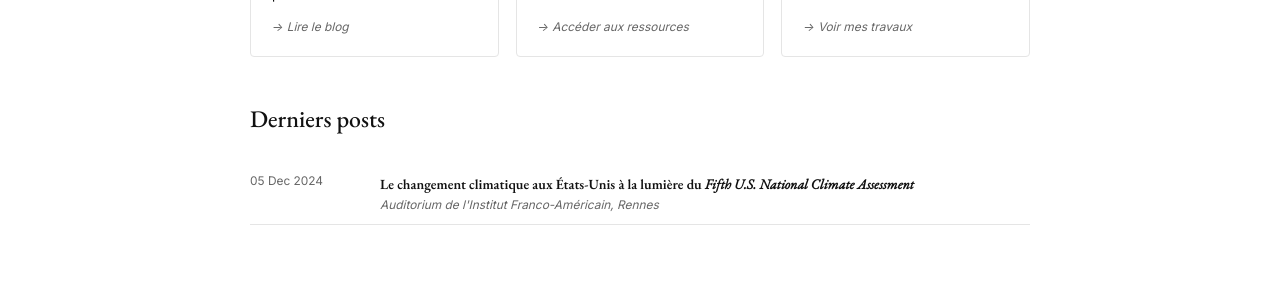
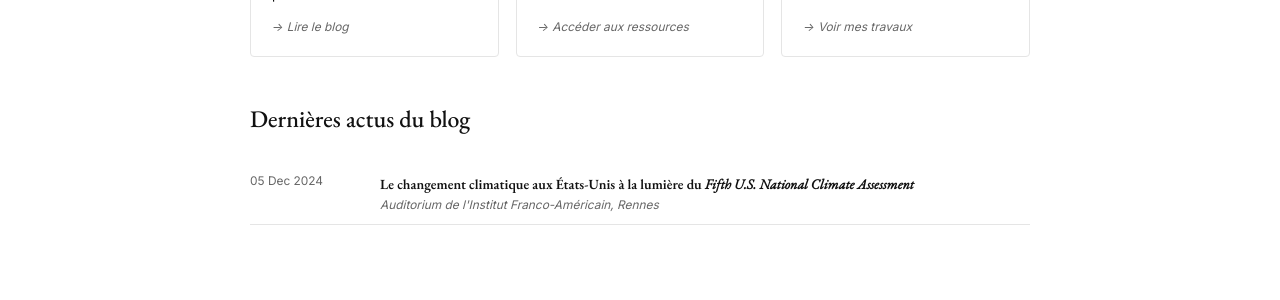
Before and after one commit to marieleapouliquen/marieleapouliquen.github.io, a Jekyll site: the page built from _pages/index.md, in a window 1280 px wide. Shown: the part 682-982 px from the top of the page. Built offline with Jekyll 4.4.1, drawn with Linux system fonts in a browser that asks for light colours.

Commit message:
Update section title from 'Derniers posts' to 'Dernières actus du blog'

```diff
--- a/_pages/index.md
+++ b/_pages/index.md
@@ -38,7 +38,7 @@ description: Marie-Léa Pouliquen
 
 </div>
 
-## Derniers posts
+## Dernières actus du blog
 
 <table class="news-table">
 {% assign sorted_news = site.news | sort: 'date' | reverse %}
```
